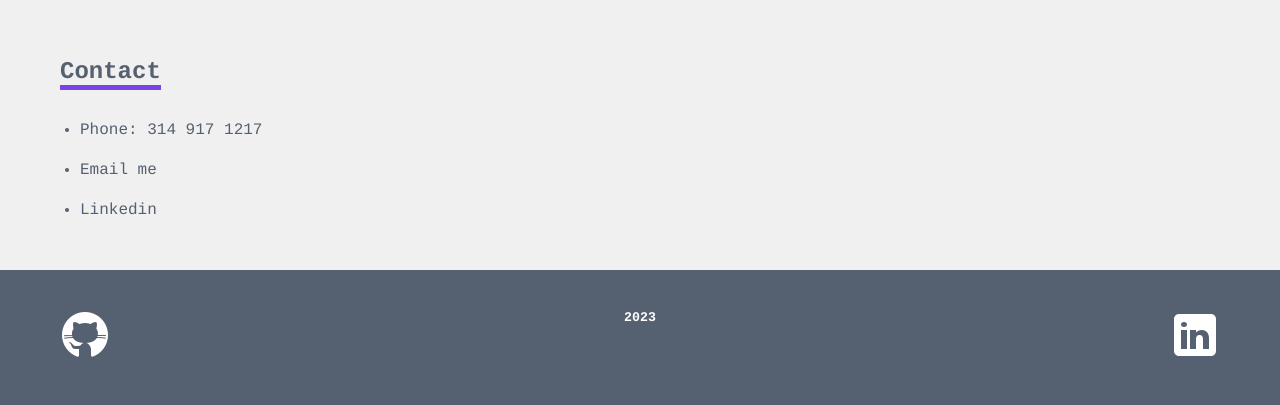
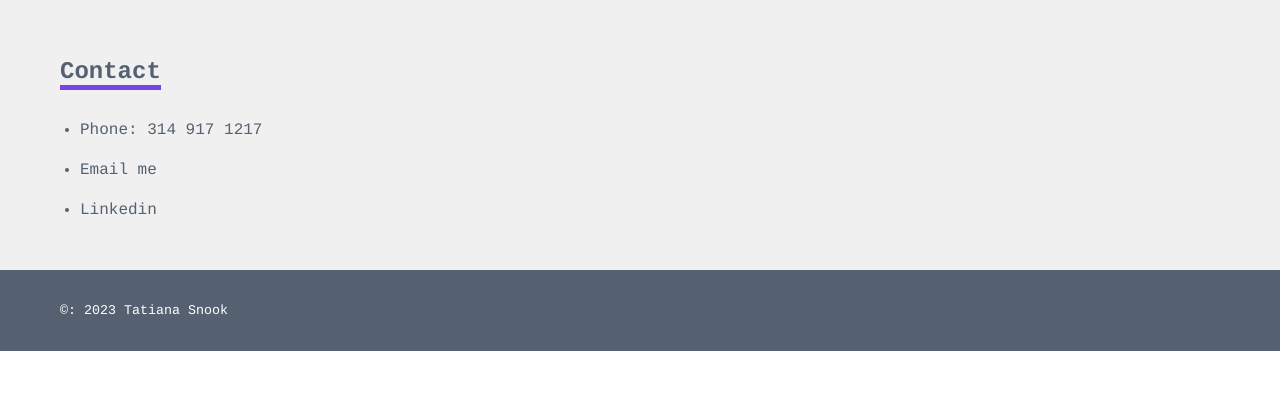
Before and after one commit to tatianasnook/portfolio, a plain HTML site: page index.html in a window 1280 px wide. Shown: the part 1834-2239 px from the top of the page. After the commit the page ends 2185 px from the top, so only its background shows below. Drawn offline with nearby package versions, Linux system fonts and the light colour scheme.

Commit message:
change to footer

```diff
--- a/index.html
+++ b/index.html
@@ -141,13 +141,9 @@
 
     <footer>
       <div class="footer">
-        <a class="link" href="https://github.com/tatianasnook" target="_blank">
-          <img src="icons/icons8-github-50.png" alt="GitHub logo">
-        </a>
-        <h5>2023</h5>
-        <a class="link" href="https://www.linkedin.com/in/tatiana-snook-765997264/">
-          <img src="icons/icons8-linkedin-50.png" alt="Linkedin logo">
-        </a>
+        <p>
+          <small>&copy: 2023 Tatiana Snook</small>
+        </p>
       </div>
     </footer>
 
--- a/style.css
+++ b/style.css
@@ -206,14 +206,9 @@ footer {
   margin: 0 auto;
   display: flex;
   justify-content: space-between;
+  padding: 20px;
+}
 
-}
-.link, h5 {
-  padding: 40px 20px;
-}
-.link:hover{
-  transform: scale(1.2);
-}
 @media all and (max-width: 800px){
   .nav-menu a{
     font-size: 16px;
```
